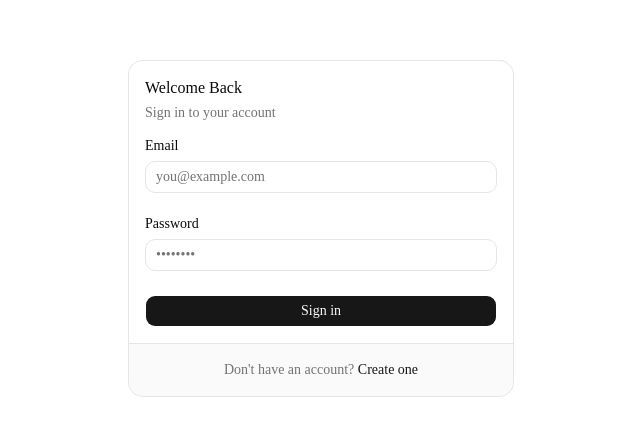
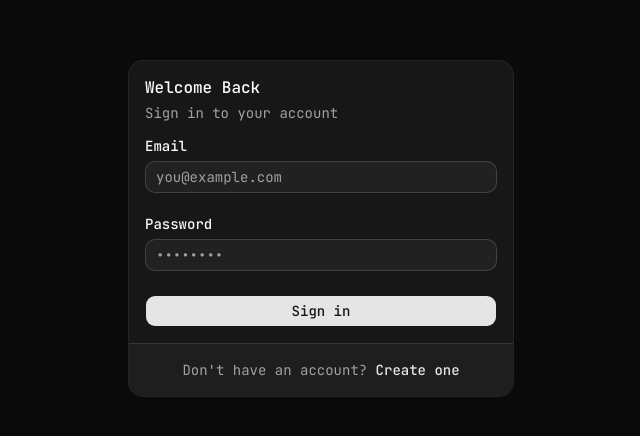
Before and after one commit to AnubhavShekhar/Social-Media-App, a Next.js app in the folder frontend/: page /login in a window 1280 px wide. Shown: the part 172-608 px from the top of the page, without its empty margins (319-959 px from the left). Built offline with nearby package versions, Linux system fonts and the light colour scheme; no server answers.

Commit message:
enable dark mode and switch to JetBrains Mono font

```diff
--- a/frontend/src/app/globals.css
+++ b/frontend/src/app/globals.css
@@ -7,9 +7,9 @@
 @theme inline {
   --color-background: var(--background);
   --color-foreground: var(--foreground);
-  --font-sans: var(--font-sans);
-  --font-mono: var(--font-geist-mono);
-  --font-heading: var(--font-sans);
+  --font-sans: var(--font-geist-mono);
+  --font-mono: var(--font-jetbrains-mono);
+  --font-heading: var(--font-jetbrains-mono);
   --color-sidebar-ring: var(--sidebar-ring);
   --color-sidebar-border: var(--sidebar-border);
   --color-sidebar-accent-foreground: var(--sidebar-accent-foreground);
@@ -125,6 +125,6 @@
     @apply bg-background text-foreground;
   }
   html {
-    @apply font-sans;
+    @apply font-mono;
   }
 }
--- a/frontend/src/app/layout.tsx
+++ b/frontend/src/app/layout.tsx
@@ -1,16 +1,18 @@
 import type { Metadata } from "next";
-import { Geist, Geist_Mono } from "next/font/google";
+import { Geist_Mono, JetBrains_Mono } from "next/font/google";
 import { AuthProvider } from "@/lib/auth-context";
 import "./globals.css";
 
-const geistSans = Geist({
-  variable: "--font-geist-sans",
-  subsets: ["latin"],
-});
 
 const geistMono = Geist_Mono({
   variable: "--font-geist-mono",
   subsets: ["latin"],
+});
+
+const jetbrainsMono = JetBrains_Mono({
+  variable: "--font-jetbrains-mono",
+  subsets: ["latin"],
+  weight: ["300", "400", "500", "600"],
 });
 
 export const metadata: Metadata = {
@@ -26,7 +28,7 @@ export default function RootLayout({
   return (
     <html
       lang="en"
-      className={`${geistSans.variable} ${geistMono.variable} h-full antialiased`}
+      className={`${geistMono.variable} ${jetbrainsMono.variable} h-full antialiased dark`}
     >
       <body className="min-h-full flex flex-col">
         <AuthProvider>
```
